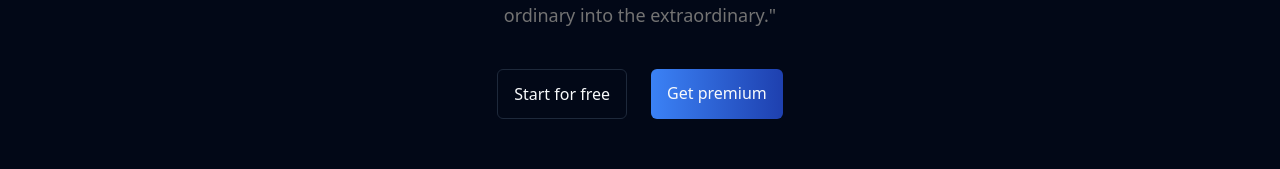
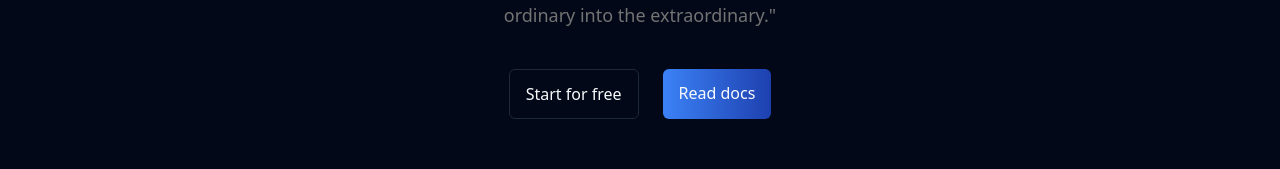
Before and after one commit to aminokun/plus-nine-frontend, a React (Vite) app: page / in a window 1280 px wide. Shown: the part 308-477 px from the top of the page. Built offline with nearby package versions, Linux system fonts and the light colour scheme; no server answers.

Commit message:
Update Home.tsx

```diff
--- a/src/pages/Home.tsx
+++ b/src/pages/Home.tsx
@@ -21,10 +21,10 @@ const Home = () => {
                     Start for free
                 </a>
                 <a
-                    href="/premium"
+                    href="/"
                     className="bg-gradient-to-r from-blue-500 to-blue-800 py-3 px-4 mx-3 rounded-md"
                 >
-                    Get premium
+                    Read docs
                 </a>
             </div>
             <div className="flex sm:flex-row mt-4 2xs:flex-col border-2 sm:items-start 2xs:items-center justify-center">
```
